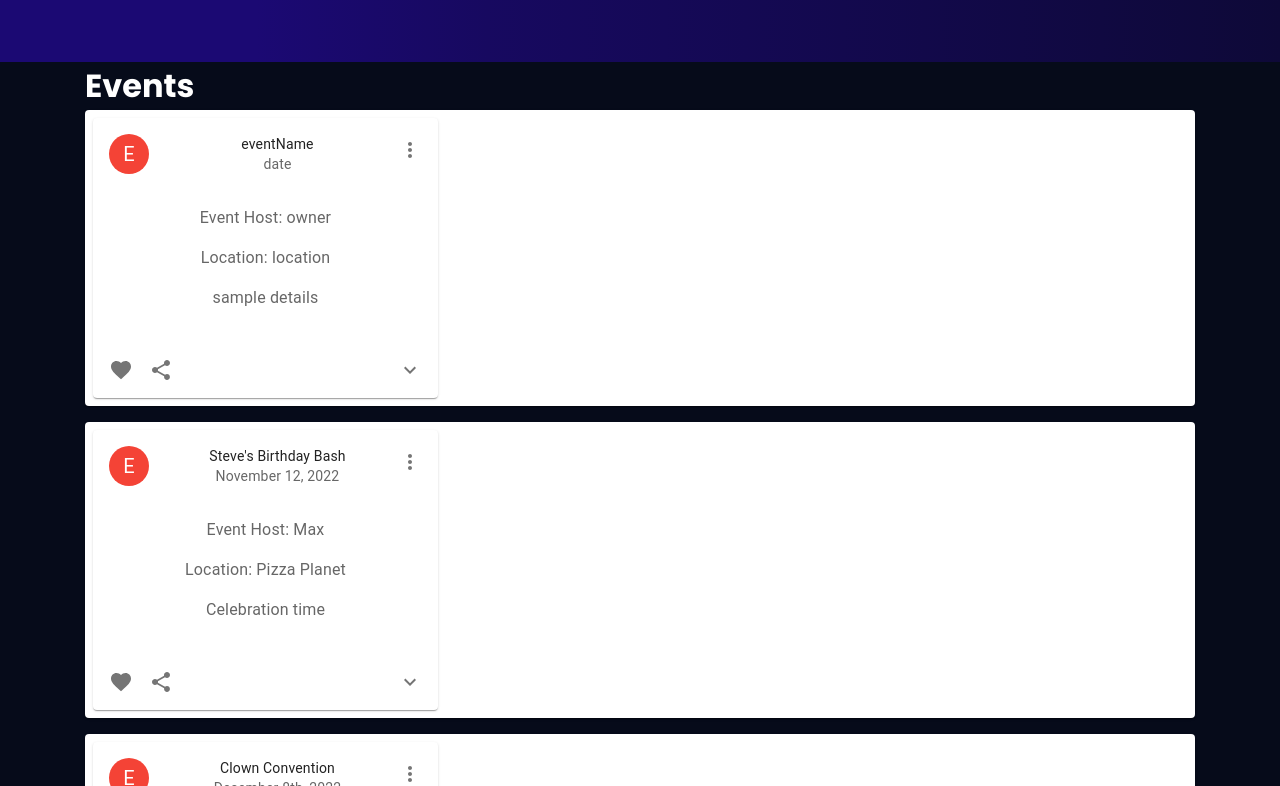
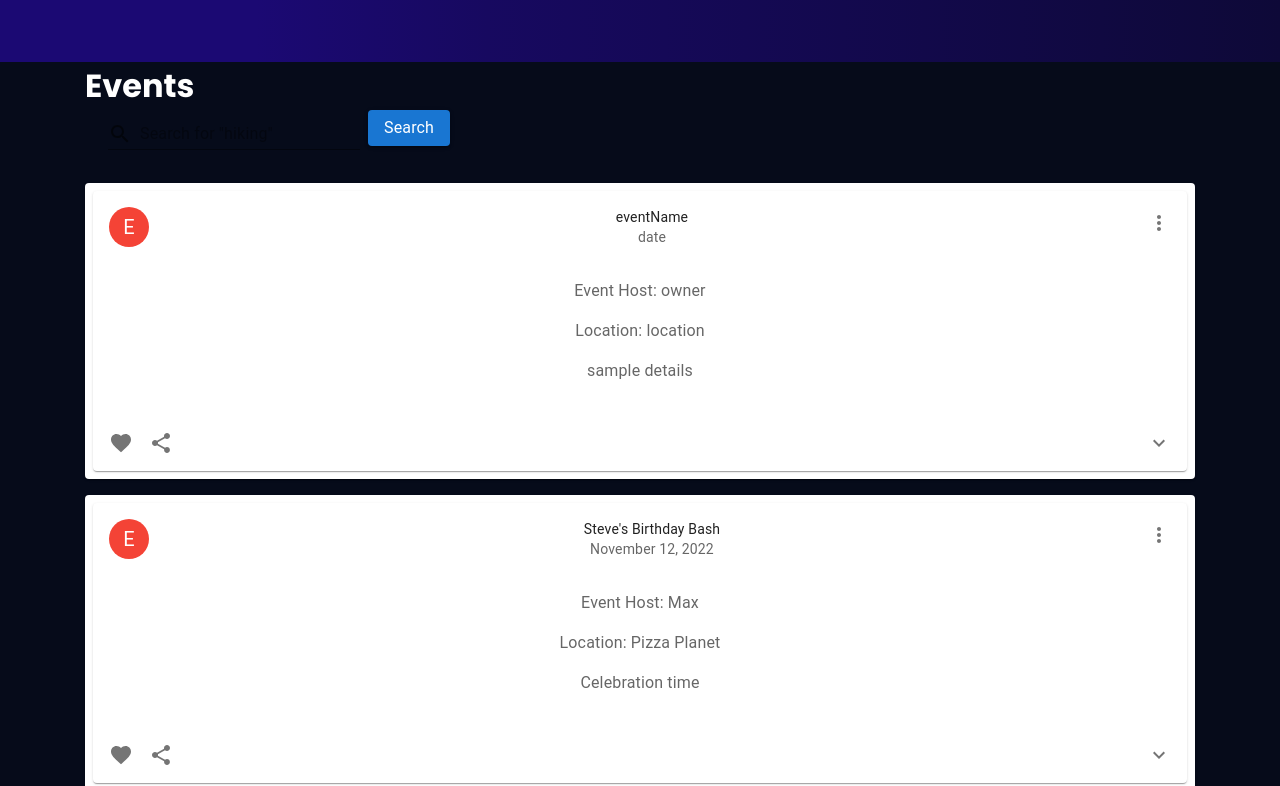
Before and after one commit to jzc77/Serverless-EventGen, a React (Create React App) app: page / in a window 1280 px wide. Shown: the part 874-1660 px from the top of the page. Built offline with nearby package versions, Linux system fonts and the light colour scheme.

Commit message:
search bar, search by event name functional

```diff
--- a/src/pages/events/eventCard.js
+++ b/src/pages/events/eventCard.js
@@ -41,7 +41,8 @@ function EventCard(props) {
   }, [props.data]);
 
   return (
-    <Card sx={{ maxWidth: 345 }}>
+    // <Card sx={{ maxWidth: 345 }}>
+    <Card >
       <CardHeader
         avatar={
           <Avatar sx={{ bgcolor: red[500] }} aria-label="recipe">
--- a/src/pages/events/eventPage.js
+++ b/src/pages/events/eventPage.js
@@ -1,5 +1,13 @@
 import React, { useState, useEffect } from "react";
 import EventStack from "./eventStack";
+import {
+	Input,
+	FormControl,
+	InputAdornment,
+	Typography,
+	Button,
+} from "@mui/material";
+import SearchIcon from '@mui/icons-material/Search';
 
 export const EventPage = (props) => {
     // States
@@ -10,8 +18,11 @@ export const EventPage = (props) => {
         ["Clown Convention", "December 8th, 2022", "BCIT Burnaby Campus", "haha", "Nabil", "Convention"]
         ]
 	});
+
+    const [workingData, setWorkingData] = useState([]);
     // sample eventdata array: ["eventTitle", "date", "location", "details", "owner"]
 
+    // For Search/Filter
     const [searchQuery, setSearchQuery] = useState({
 		query: "",
 	});
@@ -22,12 +33,60 @@ export const EventPage = (props) => {
 		eventType: "",
 	});
 
+    // Handler for search (This is called whenever the search field changes)
+    const handleSearchChange = (prop) => (event) => {
+		setSearchQuery({
+			...searchQuery,
+			[prop]: event.target.value,
+		});
+	};
+
+
+    useEffect(() => {
+        // get event data from backend here.
+        // setData(data.events)
+        setWorkingData(data.events); // set working data array to data from backend.
+    }, []);
+
+
+    const search = () => {
+        let matchingEvents = data.events;
+        // query
+        if (searchQuery.query.length > 0) { // Search by event Name
+			matchingEvents = [...matchingEvents.filter((event) => event[0].toLowerCase().includes(searchQuery.query.toLowerCase()))];
+		}
+
+        setWorkingData(matchingEvents);
+    };
+
+    const resetSearch = () => {
+        setWorkingData(data.events);   // reset working data to original events list
+        setSearchQuery({ query: "" }); // reset search bar to empty
+    };
 
     return (
         <div className='container'>
             <h1>Events</h1>
-
-            <EventStack data={data.events}/>
+            <div className='container'>
+            <FormControl>
+                <Input sx={{ m: 1 }} variant="standard"
+                    id="standard-adornment-amount"
+                    value={searchQuery.query}
+                    placeholder='Search for "hiking"'
+                    onChange={handleSearchChange("query")}
+                    startAdornment={<InputAdornment position="start"><SearchIcon/></InputAdornment>}
+                />
+            </FormControl>
+            <Button
+                // style={{ backgroundColor: "#03045e", width: "60%" }}
+                variant="contained"
+                onClick={search}
+            >
+                <Typography style={{ color: "#FFFFFF", textTransform: "none" }}>Search</Typography>
+            </Button>
+            </div>
+            <br></br>
+            <EventStack data={workingData}/>
         </div>
     )
 }
--- a/src/pages/events/eventStack.js
+++ b/src/pages/events/eventStack.js
@@ -4,6 +4,7 @@ import Paper from '@mui/material/Paper';
 import Stack from '@mui/material/Stack';
 import EventCard from './eventCard';
 import { styled } from '@mui/material/styles';
+import Divider from '@mui/material/Divider';
 
 const Item = styled(Paper)(({ theme }) => ({
   backgroundColor: theme.palette.mode === 'dark' ? '#1A2027' : '#fff',
@@ -23,6 +24,7 @@ function EventStack(props) {
 
     //generate the table data to columns
      const generateEventStack = () => {
+        if (eventList.length > 0) {
             return eventList.map((event) => (
                 <Item>
                     <EventCard
@@ -34,10 +36,19 @@ function EventStack(props) {
                     />
                 </Item>
             ));
+        }
+        else {
+            return (
+                <Item>
+                    <h3>No Events Found.</h3>
+                </Item>
+            )
+        }
     };
 
   return (
     <Box sx={{ width: '100%' }}>
+      {/* <Stack direction="row"  divider={<Divider orientation="vertical" flexItem />} spacing={2}> //experimenting with row orientation */}
       <Stack spacing={2}>
         {/* <Item>Item 1</Item>
         <Item>Item 2</Item>
```
Lines whose indentation alone changed are shown as unchanged.
